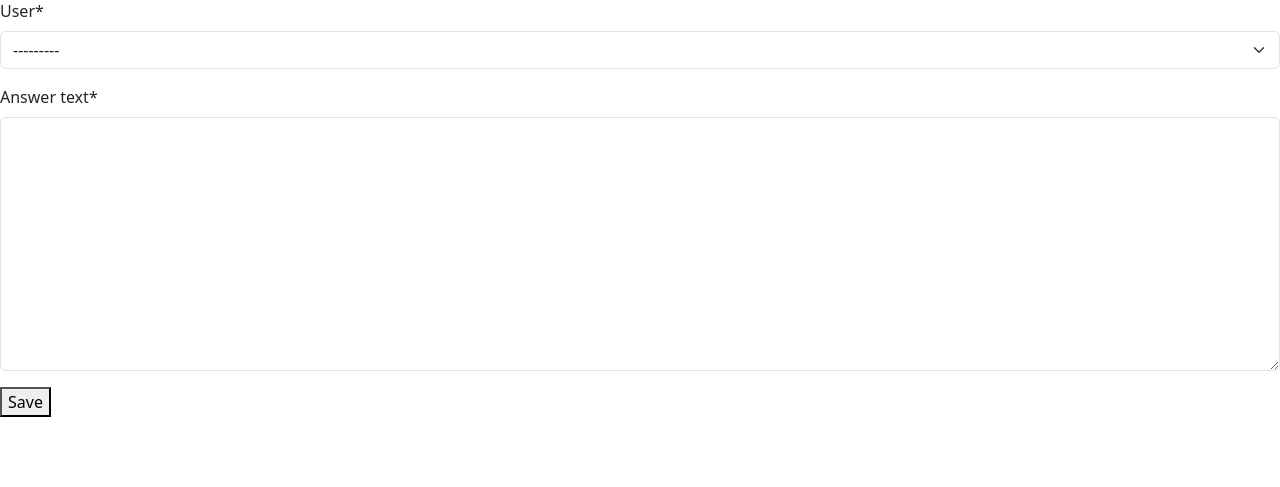
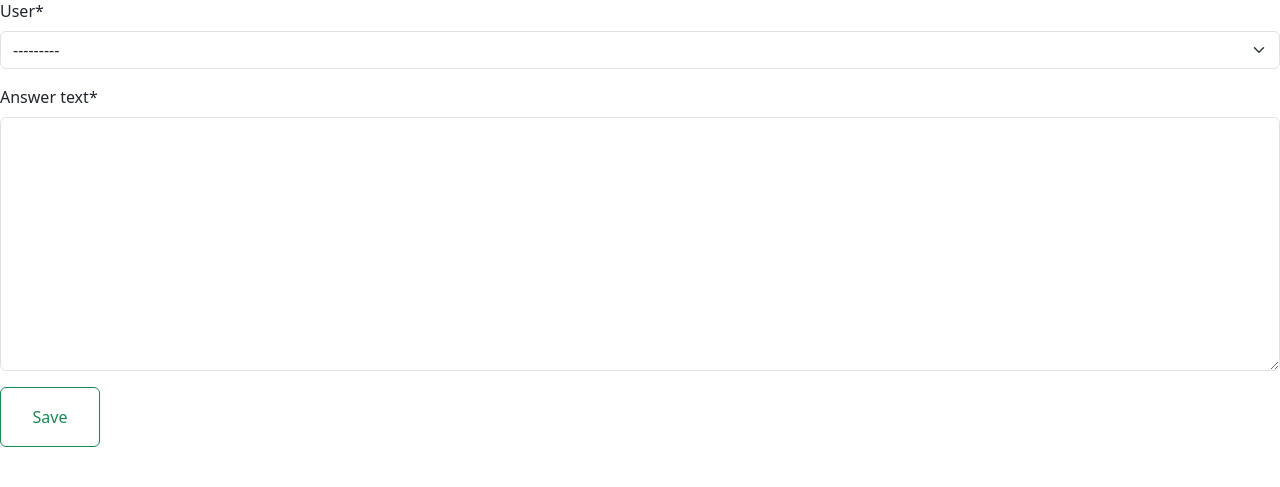
Before and after one commit to fazliddinbaxtiyorov/KeepSecret, a Django app: template api/templates/api/new.html in a window 1280 px wide. Shown: the part 90-577 px from the top of the page. Run offline with Django 4.2, Linux system fonts and the light colour scheme; the template is opened without the code that fills it: values that come from a table or form of the project are taken from there, others are empty; parts of the project's set-up code (start-up, migrations or seed data) failed here and were passed over; some libraries are stand-ins or nearby versions.

Commit message:
Some updating

```diff
--- a/api/templates/api/new.html
+++ b/api/templates/api/new.html
@@ -7,7 +7,9 @@
     <form method="POST" enctype="multipart/form-data">
     {% csrf_token %}
     {{ form|crispy }}
-    <button type="submit">Save</button>
+    <div class="d-grid gap-2 d-md-block">
+        <button style="height:60px;width:100px;" class="btn btn-outline-success" type="submit">Save</button>
+    </div>
     </form>
 </div>
 {% endblock %}
```
